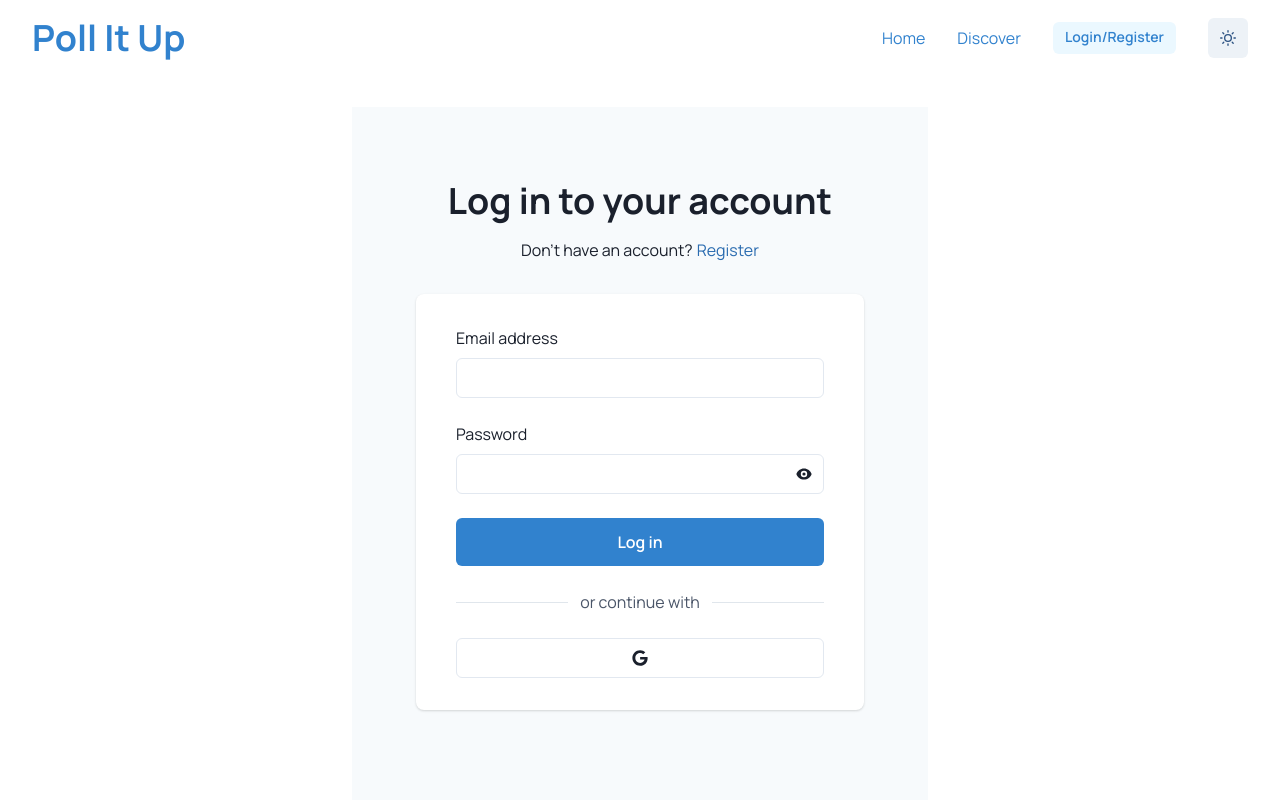
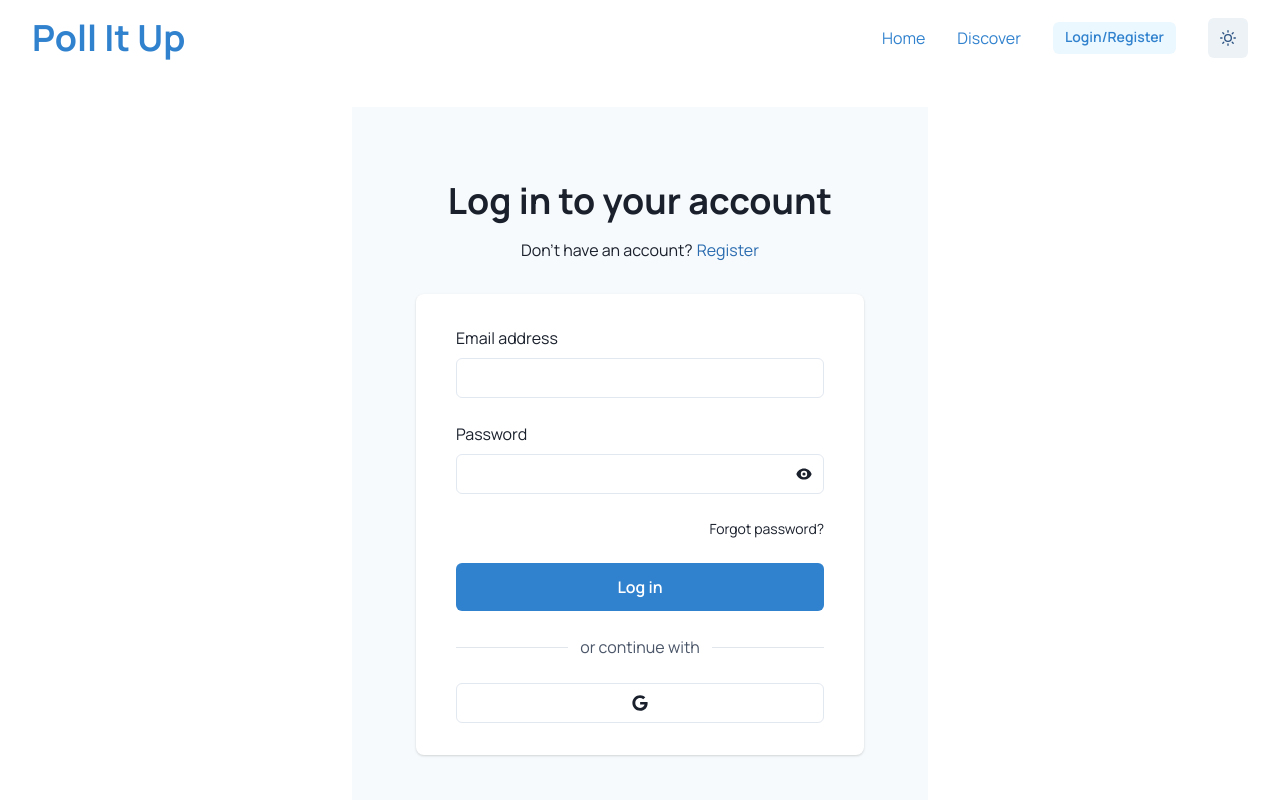
Before and after one commit to agamjotsingh18/pollitup, a React (Create React App) app: page /login in a window 1280 px wide. Shown: the top 800 px of the page. Built offline with nearby package versions, Linux system fonts and the light colour scheme; no server answers.

Commit message:
add forget password link on login form

```diff
--- a/src/components/loginForm.js
+++ b/src/components/loginForm.js
@@ -1,4 +1,4 @@
-import { Button, FormControl, FormLabel, Input, Stack, } from '@chakra-ui/react'
+import { Button, FormControl, FormLabel, Input, Stack, Link} from '@chakra-ui/react'
 import * as React from 'react'
 import { PasswordField } from './passwordField'
 
@@ -10,6 +10,7 @@ export const LoginForm = (props) => {
           <Input value={props.email} onChange={e => props.setEmail(e.target.value)} name="email" type="email" autoComplete="off" required />
         </FormControl>
         <PasswordField password = {props.password} setPassword = {props.setPassword} />
+	<Link href="/forgot-password" fontSize="sm" style={{position : "relative" , textAlign : "right" }} > Forgot password? </Link>
         <Button type="submit" colorScheme="blue" size="lg" fontSize="md" onClick = {props.signIn}>
           Log in
         </Button>
```
